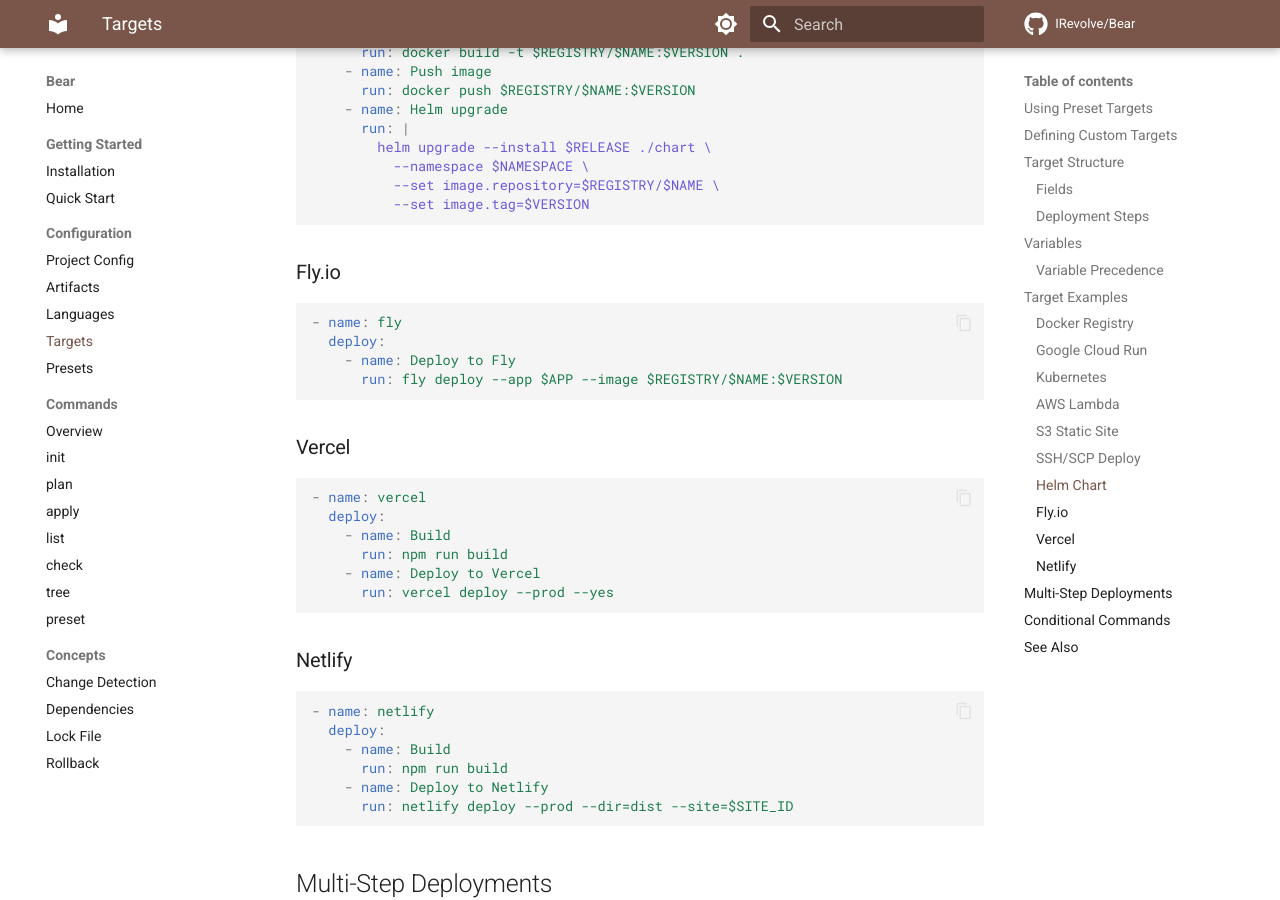
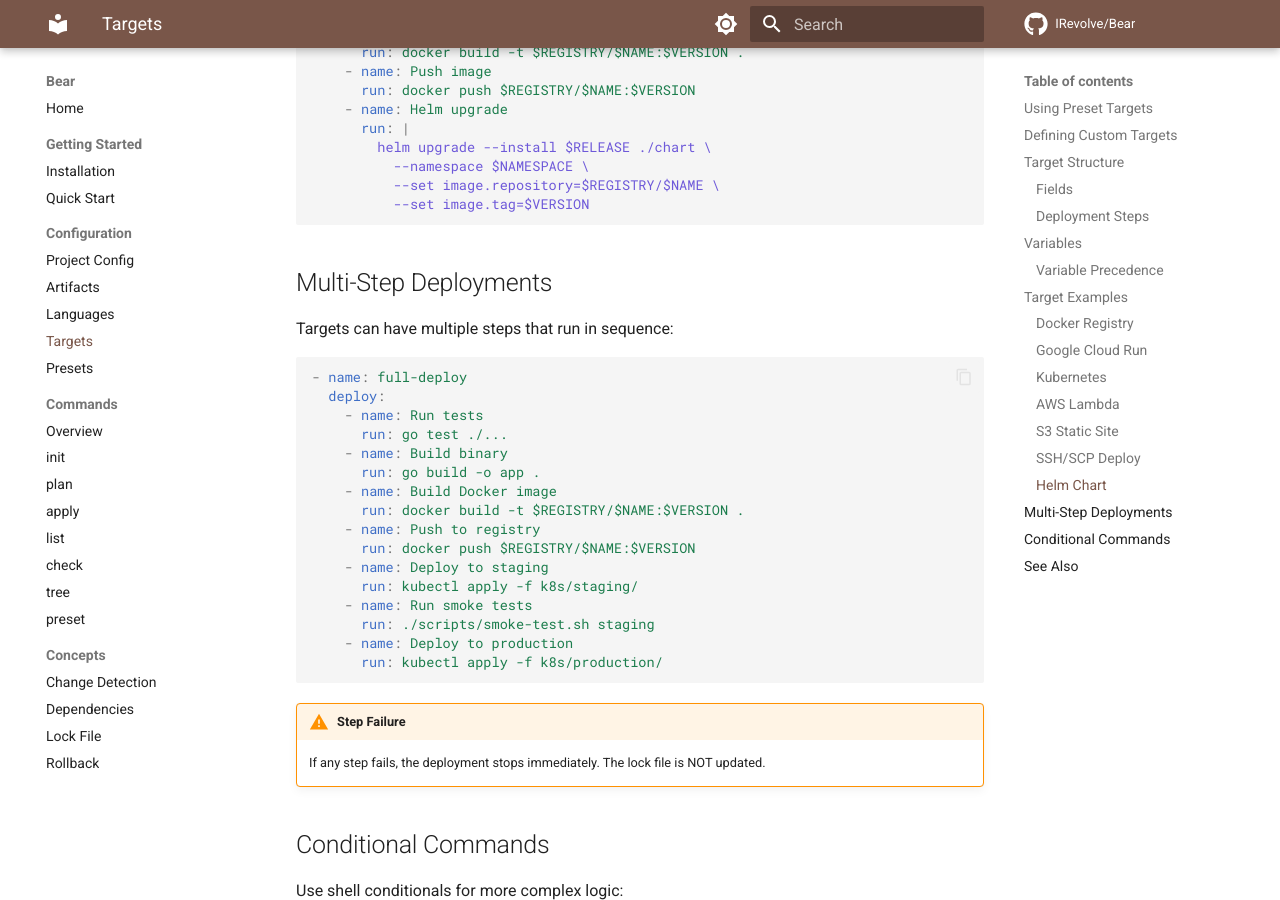
Before and after one commit to IRevolve/bear, an MkDocs documentation site: the page built from docs/configuration/targets.md, in a window 1280 px wide and 900 px high, scrolled down 5174 px. Built offline with MkDocs 1.6.1 and Material for MkDocs 9.7.7, drawn with Linux system fonts in a browser that asks for light colours; comment, search, counter and statistics services are not loaded.

Commit message:
chore: remove vendor-specific targets (fly, vercel, netlify)
- Remove from embedded presets (internal/presets/targets.go)
- Update README and documentation
- Keep focus on generic infrastructure targets:
  docker, kubernetes, helm, cloudrun, lambda, s3

````diff
--- a/docs/commands/list.md
+++ b/docs/commands/list.md
@@ -31,7 +31,7 @@
 Services:
   • user-api (services/user-api) → cloudrun
   • order-api (services/order-api) → cloudrun
-  • dashboard (apps/dashboard) → vercel
+  • dashboard (apps/dashboard) → docker
 
 Libraries:
   • shared-lib (libs/shared)
--- a/docs/commands/preset.md
+++ b/docs/commands/preset.md
@@ -40,14 +40,11 @@
   • cloudrun
   • cloudrun-job
   • docker
-  • fly
   • helm
   • kubernetes
   • lambda
-  • netlify
   • s3
   • s3-static
-  • vercel
 
 Usage in bear.config.yml:
   use:
--- a/docs/configuration/targets.md
+++ b/docs/configuration/targets.md
@@ -236,37 +236,6 @@
           --set image.tag=$VERSION
 ```
 
-### Fly.io
-
-```yaml
-- name: fly
-  deploy:
-    - name: Deploy to Fly
-      run: fly deploy --app $APP --image $REGISTRY/$NAME:$VERSION
-```
-
-### Vercel
-
-```yaml
-- name: vercel
-  deploy:
-    - name: Build
-      run: npm run build
-    - name: Deploy to Vercel
-      run: vercel deploy --prod --yes
-```
-
-### Netlify
-
-```yaml
-- name: netlify
-  deploy:
-    - name: Build
-      run: npm run build
-    - name: Deploy to Netlify
-      run: netlify deploy --prod --dir=dist --site=$SITE_ID
-```
-
 ## Multi-Step Deployments
 
 Targets can have multiple steps that run in sequence:
````
Also changed, not shown: README.md (+1 -4 lines), docs/configuration/presets.md (+7 -8 lines), docs/index.md (+1 -1 lines), 1 other file.
